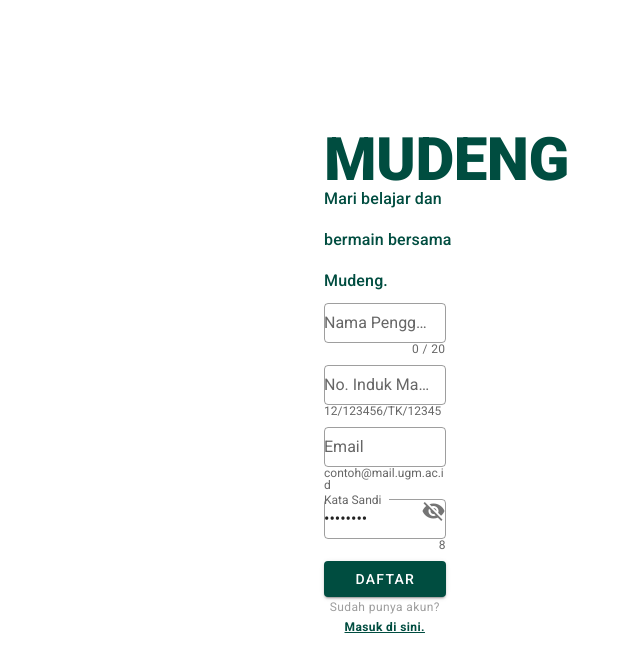
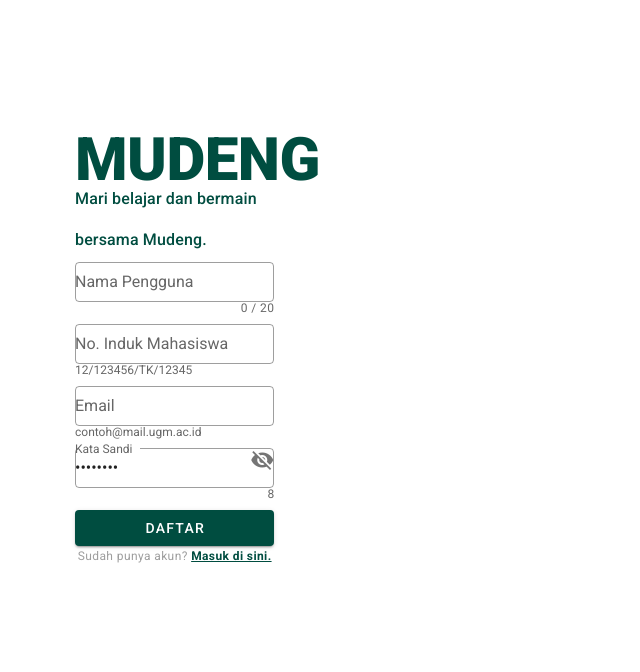
Before and after one commit to anakasuhbujuang/websitemudeng, a Vue app: page /Daftar in a window 1280 px wide. Shown: the top 672 px of the page, without its empty margins (424-1064 px from the left). Built offline with nearby package versions, Linux system fonts and the light colour scheme.

Commit message:
edited 29 feb 3 29

```diff
--- a/src/views/Daftar.vue
+++ b/src/views/Daftar.vue
@@ -126,7 +126,7 @@
 export default {
     data: () => ({
 
-          SrcImgDaftar: require('@/assets/bgsign.svg'),
+          SrcImgDaftar: require('@/assets/picwelcomepage.png'),
           SrcBgDafar: require('@/assets/bg/bgmasuk.jpg'),
 
 
--- a/src/views/Dashboard.vue
+++ b/src/views/Dashboard.vue
@@ -1,5 +1,5 @@
 <template>
-  <div id="app">
+  <div >
     <v-app id="inspire">
       <div  class="hidden-sm-and-down hidden-xl-only">
           <v-container fluid >
@@ -81,6 +81,9 @@
 
 <style >
 
+body{
+  background-color: blue;
+}
 
 
 </style>
--- a/src/views/Masuk.vue
+++ b/src/views/Masuk.vue
@@ -137,7 +137,7 @@
 
           dialog: false,
 
-          SrcImgMasuk: require('@/assets/bgsign.svg'),
+          SrcImgMasuk: require('@/assets/picwelcomepage.png'),
           SrcBgMasuk: require('@/assets/bg/bgmasuk.jpg'),
 
           valid: true,
```
Also changed, not shown: src/assets/picwelcomepage.png (added).
